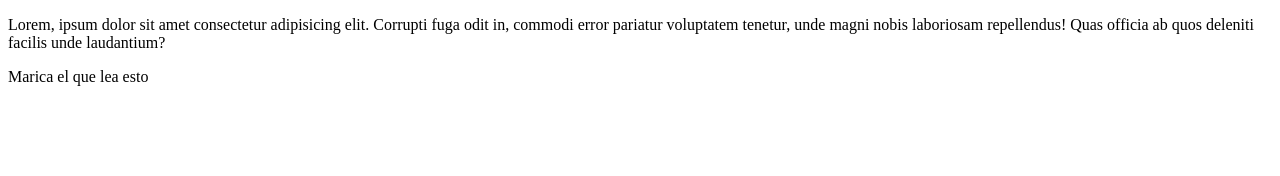
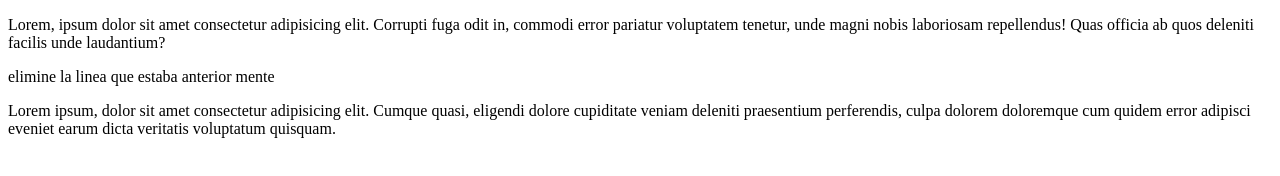
Before and after one commit to johnCoor/alura-class, a plain HTML site: page index.html in a window 1280 px wide. Drawn offline with Linux system fonts and the light colour scheme.

Commit message:
cambio del parrafo de Martin y agregado de un parrafo

```diff
--- a/index.html
+++ b/index.html
@@ -8,6 +8,7 @@
 </head>
 <body>
    <p> Lorem, ipsum dolor sit amet consectetur adipisicing elit. Corrupti fuga odit in, commodi error pariatur voluptatem tenetur, unde magni nobis laboriosam repellendus! Quas officia ab quos deleniti facilis unde laudantium?</p>
-   <p>Marica el que lea esto</p>
+   <p>elimine la linea que estaba anterior mente</p>
+   <p>Lorem ipsum, dolor sit amet consectetur adipisicing elit. Cumque quasi, eligendi dolore cupiditate veniam deleniti praesentium perferendis, culpa dolorem doloremque cum quidem error adipisci eveniet earum dicta veritatis voluptatum quisquam.</p>
 </body>
 </html>
```
